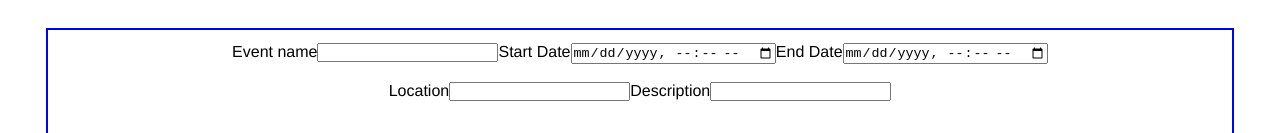
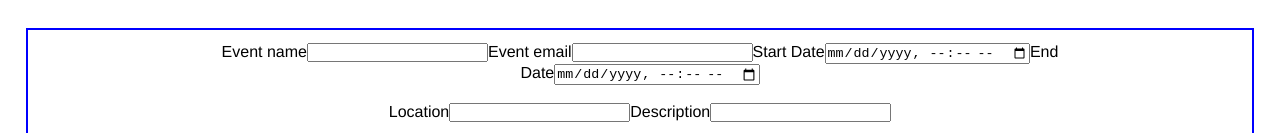
Before and after one commit to thomasking135/yoobee_JS_Framework_Assignment, a Vue app: page /create in a window 1280 px wide. Shown: the part 414-547 px from the top of the page. Built offline with nearby package versions, Linux system fonts and the light colour scheme; no server answers.

Commit message:
Update to the Event form template

```diff
--- a/src/components/EventForm.vue
+++ b/src/components/EventForm.vue
@@ -16,6 +16,15 @@
           type="text"
           :class="{ 'has-error': submitting && invalidName }"
           v-model="event.name"
+          @focus="clearStatus"
+          @keypress="clearStatus"
+        >
+        <label>Event email</label>
+        <input
+          ref="first"
+          type="email"
+          :class="{ 'has-error': submitting && invalidEmail }"
+          v-model="event.Email"
           @focus="clearStatus"
           @keypress="clearStatus"
         >
@@ -69,6 +78,7 @@
         success: false,
         event: {
           name: "",
+          Email: "",
           StartDate: "",
           EndDate: "",
           Location: "",
@@ -80,6 +90,10 @@
     computed: {
       invalidName() {
         return this.event.name === "";
+      },
+
+      invalidEmail() {
+        return this.event.Email === "";
       },
 
       invalidStartDate() {
@@ -103,7 +117,7 @@
         this.clearStatus();
         this.submitting = true;
 
-        if (this.invalidName || this.invalidStartDate || this.invalidEndDate || this.invalidLocation || this.invalidDescription) {
+        if (this.invalidName || this.invalidEmail || this.invalidStartDate || this.invalidEndDate || this.invalidLocation || this.invalidDescription) {
           this.error = true;
           return;
         }
```
